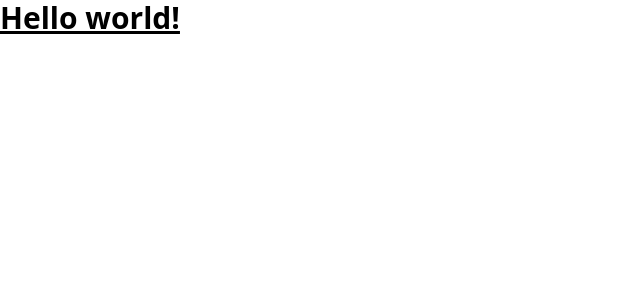
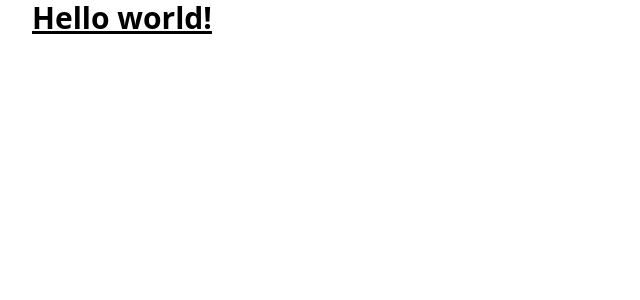
Before and after one commit to jlvmoster/my-website, a React (Create React App) app: page / in a window 1280 px wide. Shown: the top 300 px of the page, without its empty margins (0-640 px from the left). Built offline with nearby package versions, Linux system fonts and the light colour scheme.

Commit message:
Initialize global store with React context and reducer

```diff
--- a/package.json
+++ b/package.json
@@ -10,9 +10,11 @@
     "format": "prettier --write \"src/**/*.{js,jsx,ts,tsx,json,css,scss,md}\""
   },
   "dependencies": {
+    "@headlessui/react": "^1.5.0",
     "@testing-library/jest-dom": "^5.16.2",
     "@testing-library/react": "^12.1.3",
     "@testing-library/user-event": "^13.5.0",
+    "clsx": "^1.1.1",
     "react": "^17.0.2",
     "react-dom": "^17.0.2",
     "web-vitals": "^2.1.4"
--- a/src/App.js
+++ b/src/App.js
@@ -1,5 +1,12 @@
-function App() {
-  return <h1 className='text-3xl font-bold underline'>Hello world!</h1>;
-}
+import { compose } from './contexts/util';
+import { withAppContext } from './contexts/AppContext';
 
-export default App;
+const App = () => (
+  <div className='max-w-7xl mx-auto sm:px-6 lg:px-8'>
+    <h1 className='text-3xl font-bold underline'>Hello world!</h1>
+  </div>
+);
+
+const enhance = compose(withAppContext);
+
+export default enhance(App);
--- /dev/null
+++ b/src/contexts/AppContext/actions.js
@@ -0,0 +1,2 @@
+export const ENABLE_DARK_MODE = 'ENABLE_DARK_MODE';
+export const DISABLE_DARK_MODE = 'DISABLE_DARK_MODE';
--- /dev/null
+++ b/src/contexts/AppContext/index.js
@@ -0,0 +1,29 @@
+import { createContext, useContext, useReducer } from 'react';
+import reducer from './reducer';
+
+const initialState = {
+  darkMode: false,
+};
+
+const appCtx = createContext(initialState);
+const { Provider } = appCtx;
+
+const AppCtxProvider = ({ children }) => {
+  const [state, dispatch] = useReducer(reducer, initialState);
+  return <Provider value={{ state, dispatch }}>{children}</Provider>;
+};
+
+export const useAppContext = () => {
+  const context = useContext(appCtx);
+  if (context === undefined) {
+    throw new Error('useAppContext must be used within the AppCtxProvider');
+  }
+  return context;
+};
+
+export const withAppContext = Component => props =>
+  (
+    <AppCtxProvider>
+      <Component {...props} />
+    </AppCtxProvider>
+  );
--- /dev/null
+++ b/src/contexts/AppContext/reducer.js
@@ -0,0 +1,16 @@
+import { ENABLE_DARK_MODE, DISABLE_DARK_MODE } from './actions';
+
+const reducer = (state, action) => {
+  // const { type, payload } = action;
+  const { type } = action;
+  switch (type) {
+    case ENABLE_DARK_MODE:
+      return { ...state, darkMode: true };
+    case DISABLE_DARK_MODE:
+      return { ...state, darkMode: false };
+    default:
+      return state;
+  }
+};
+
+export default reducer;
--- /dev/null
+++ b/src/contexts/util.js
@@ -0,0 +1,12 @@
+/**
+ * Taken from the Recompose library: https://github.com/acdlite/recompose/blob/master/src/packages/recompose/compose.js
+ *
+ * @param funcs functions to compose
+ */
+export const compose = (...funcs) =>
+  funcs.reduce(
+    (a, b) =>
+      (...args) =>
+        a(b(...args)),
+    arg => arg
+  );
--- a/src/index.js
+++ b/src/index.js
@@ -1,5 +1,6 @@
 import React from 'react';
 import ReactDOM from 'react-dom';
+
 import './index.css';
 import App from './App';
 import reportWebVitals from './reportWebVitals';
```
Also changed, not shown: 1 other file (tests, documents, lock files or other folders).
